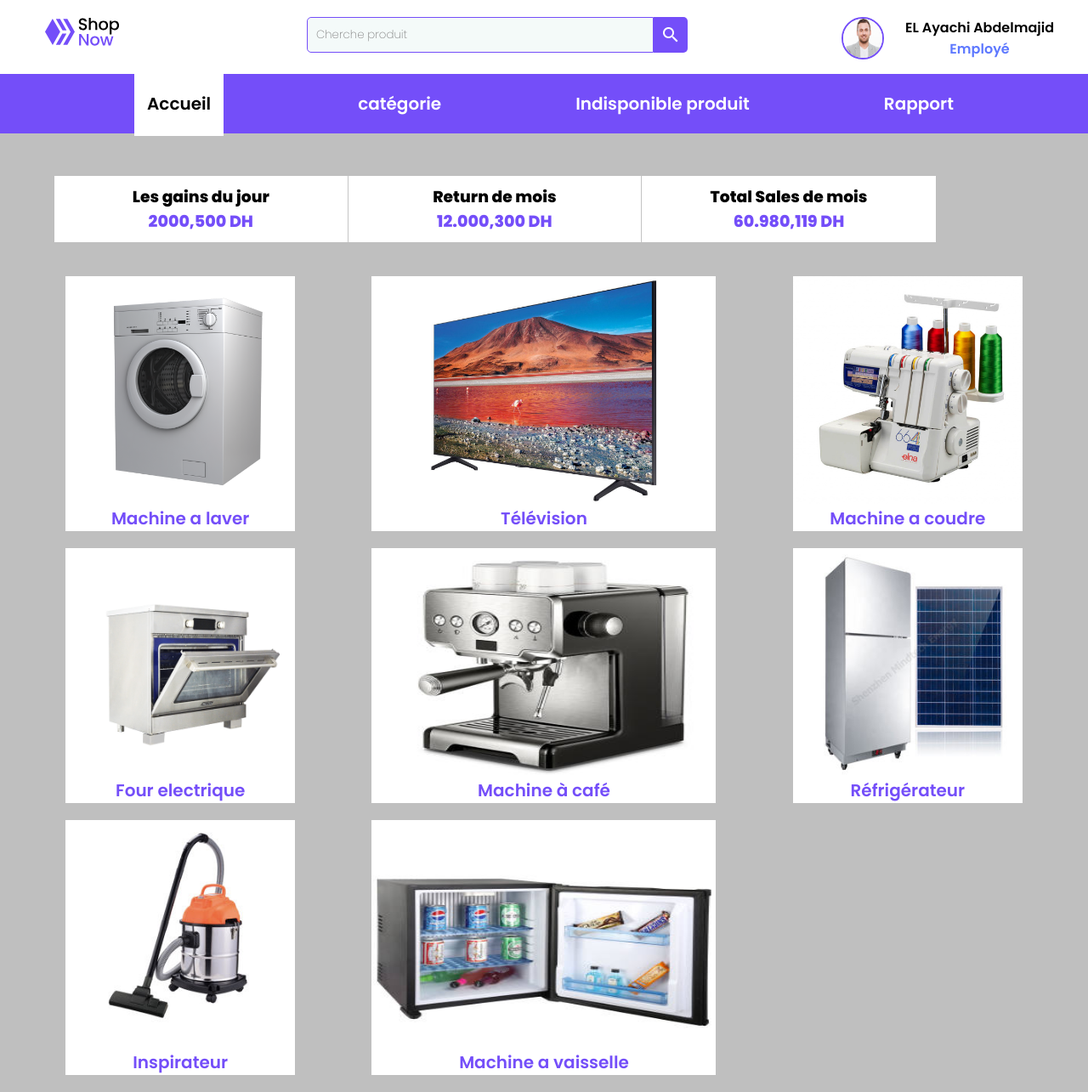
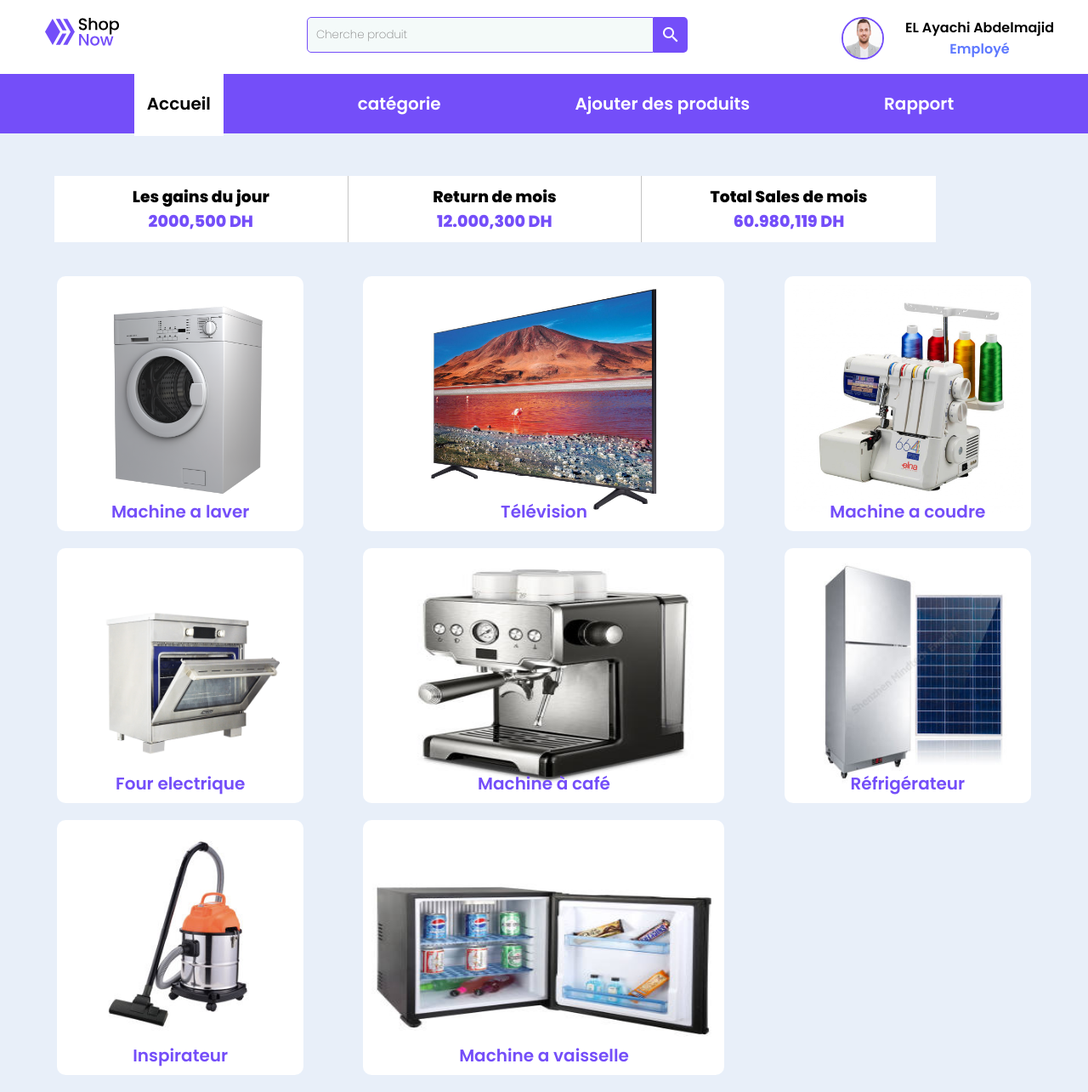
Before and after one commit to abdelmajidelayachi/Store_inventory_management_application, a PHP site: page / in a window 1280 px wide. Shown: the whole page at 85% size. Run offline with PHP 8.4, Linux system fonts and the light colour scheme.

Commit message:
18/01/2022

```diff
--- a/index.php
+++ b/index.php
@@ -28,8 +28,6 @@
           </a>
         </div>
       </div>
-
-
 
       <div class="search">
         <form action="./" method="get">
@@ -65,7 +63,7 @@
       <ul>
         <li class="current"><a href="#">Accueil</a></li>
         <li><a href="category.php">catégorie</a></li>
-        <li><a href="#">Indisponible produit</a></li>
+        <li><a href="#">Ajouter des produits</a></li>
         <li><a href="report.php">Rapport</a></li>
       </ul>
     </div>
@@ -180,12 +178,14 @@
   <script>
     function responsive() {
       var x = document.getElementById("myTopnav");
-      if (x.className === "container") {
-        x.className += " topnav";
-      } else {
-        x.className = "container";
+      // if (x.className === "container") {
+      //   x.className += " topnav";
+      // } else {
+      //   x.className = "container";
 
-      }
+      // }
+      x.className === "container"?x.className += " topnav":x.className = "container";
+
     }
   </script>
 </body>
--- a/style/style.css
+++ b/style/style.css
@@ -114,7 +114,6 @@
 .compte{
   display: flex;
   margin-top:0px;
-  background-color: blue;
   padding: 0px;
 }
 .container {
@@ -208,6 +207,8 @@
   background-color: white;
   height: 300px;
   margin-top: 20px;
+  border-radius: 10px;
+  padding: 10px;
 
 }
 .box_ div{
@@ -282,7 +283,7 @@
   flex-direction: column;
 }
 .sign-mode{
-  background-color: rgba(0, 0, 0, 0.25);
+  background-color: var(--mainColor);
 
 }
 
@@ -452,7 +453,7 @@
   } */
 }
 @media screen and (max-width : 450px){
-  ategory-box{
+  .category-box{
     display: grid;
     grid-template-columns: auto ;
 
```
